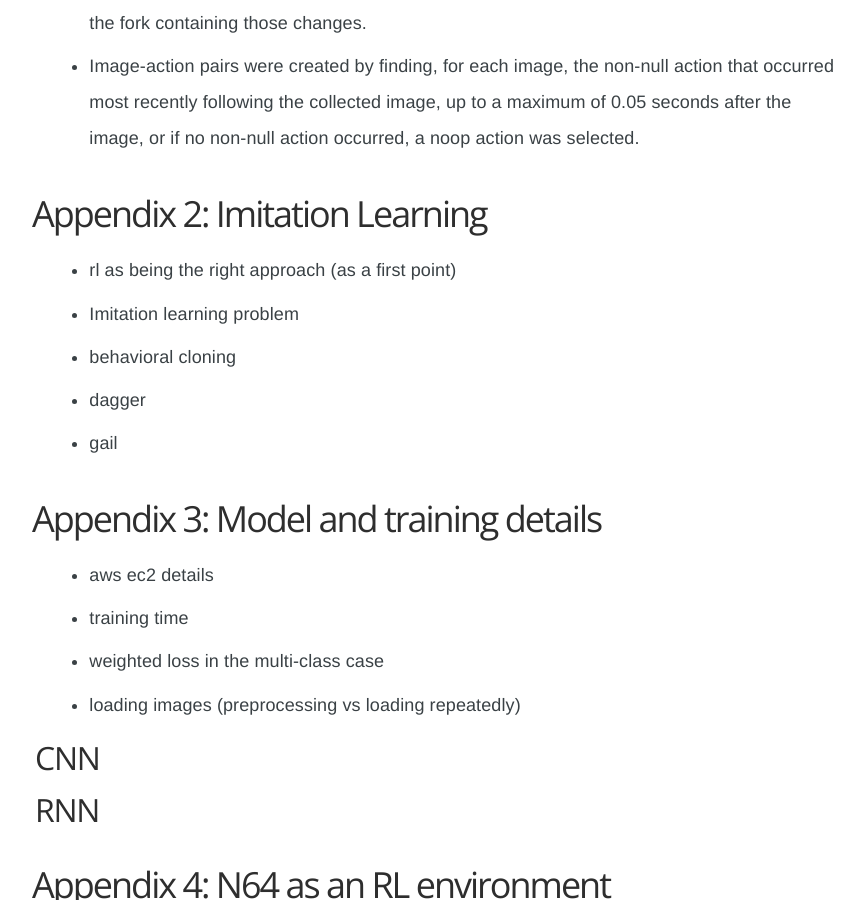
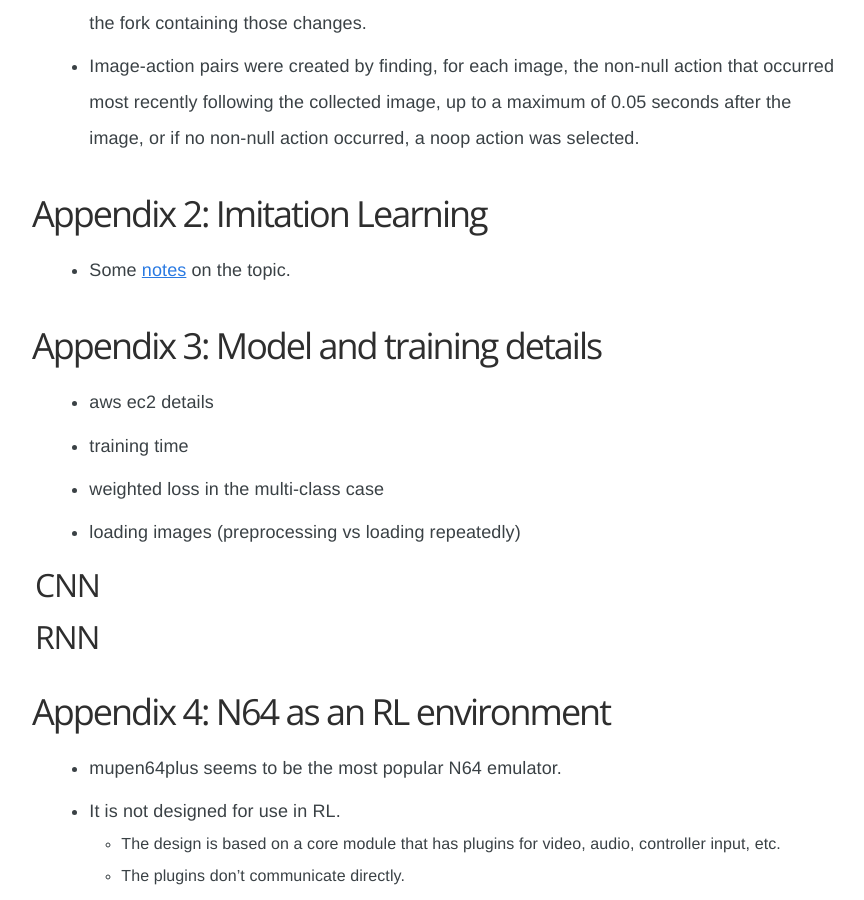
Before and after one commit to wulfebw/legacy.wulfebw.github.io, a Jekyll site: the page built from _posts/2019-07-13-ssb64-bc.md, in a window 1280 px wide and 900 px high, scrolled down 6953 px. Shown: the whole window, without its empty margins (205-1069 px from the left). Built offline with Jekyll 4.4.1, drawn with Linux system fonts in a browser that asks for light colours; some web fonts are replaced.

Commit message:
Add imitation learning notes

```diff
--- a/_posts/2019-07-13-ssb64-bc.md
+++ b/_posts/2019-07-13-ssb64-bc.md
@@ -165,11 +165,7 @@ The main direction for future work is applying RL to the problem. As discussed i
 - Image-action pairs were created by finding, for each image, the non-null action that occurred most recently following the collected image, up to a maximum of 0.05 seconds after the image, or if no non-null action occurred, a noop action was selected.
 
 # Appendix 2: Imitation Learning
-- rl as being the right approach (as a first point)
-- Imitation learning problem
-- behavioral cloning
-- dagger
-- gail
+- Some <a href="/assets/imitation_learning_notes.pdf">notes</a> on the topic.
 
 # Appendix 3: Model and training details
 - aws ec2 details
```
Also changed, not shown: 1 other file.
